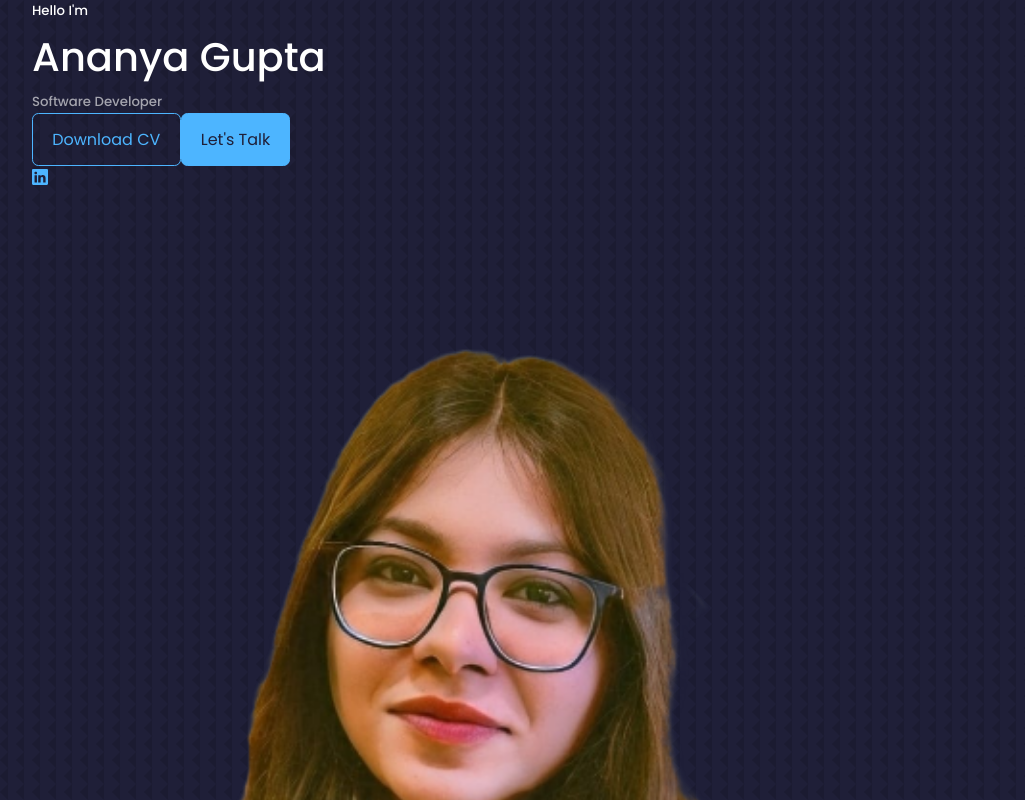
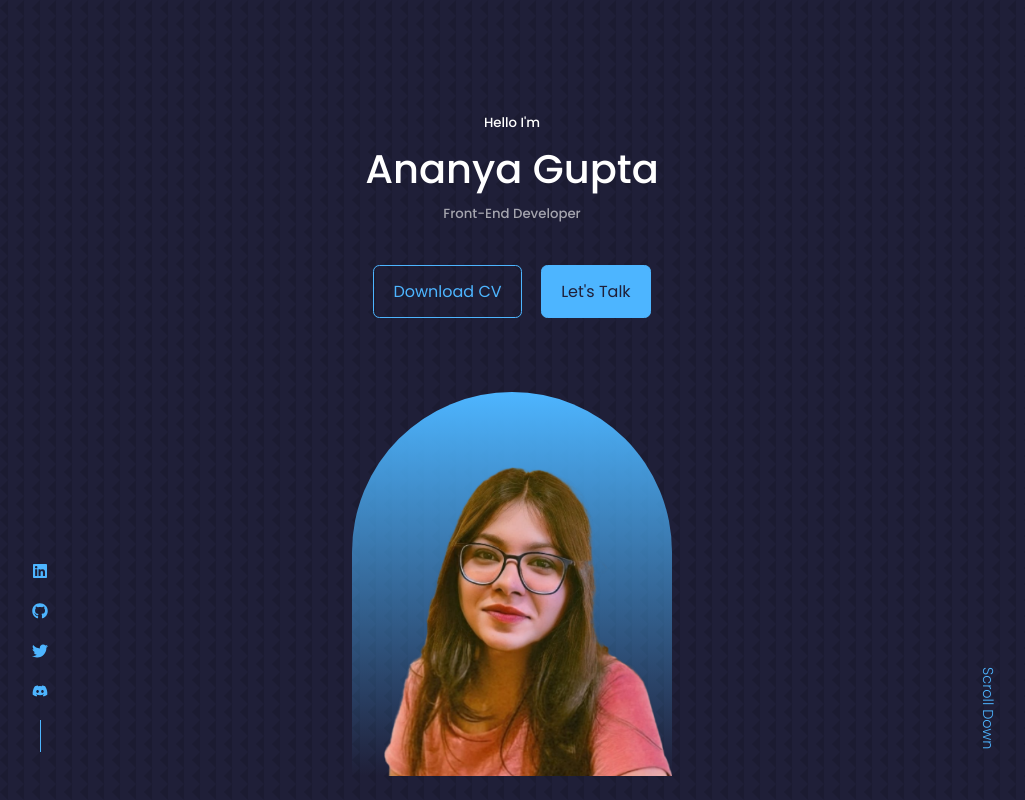
Before and after one commit to ananya-gta/my-portfolio-website, a React (Create React App) app: page / in a window 1280 px wide. Shown: the top 800 px of the page, without its empty margins (128-1153 px from the left). Built offline with nearby package versions, Linux system fonts and the light colour scheme.

Commit message:
Header of the portfolio is finished

```diff
--- a/src/components/header/Header.jsx
+++ b/src/components/header/Header.jsx
@@ -1,7 +1,7 @@
 import React from 'react'
 import './header.css'
 import CTA from './CTA'
-import ME from '../../assests/me.png'
+import ME from '../../assests/me1.png'
 import HeaderSocials from './HeaderSocials'
 
 const Header = () => {
@@ -10,7 +10,7 @@ const Header = () => {
       <div className="container header__container">
         <h5>Hello I'm</h5>
         <h1>Ananya Gupta</h1>
-        <h5 className="text-light">Software Developer</h5>
+        <h5 className="text-light">Front-End Developer</h5>
         <CTA />
 
         <HeaderSocials />
--- a/src/components/header/HeaderSocials.jsx
+++ b/src/components/header/HeaderSocials.jsx
@@ -1,13 +1,13 @@
 import React from 'react'
-import {BsLinkedin} from 'react-icons/bs'
+import {FaLinkedin, FaGithub, FaTwitter, FaDiscord} from 'react-icons/fa'
 
 const HeaderSocials = () => {
   return (
     <div className="header__socials">
-        <a href="https://www.linkedin.com/in/ananya-gupta-1902/" target='_blank'><BsLinkedin /></a>
-        <a href="https://github.com/ananya-gta" target='_blank'></a>
-        <a href="https://twitter.com/ananya_192" target='_blank'></a>
-        <a href="https://discord.com/users/864127704231968789" target='_blank'></a>
+        <a href="https://www.linkedin.com/in/ananya-gupta-1902/" target='_blank'><FaLinkedin /></a>
+        <a href="https://github.com/ananya-gta" target='_blank'><FaGithub /></a>
+        <a href="https://twitter.com/ananya_192" target='_blank'><FaTwitter/></a>
+        <a href="https://discord.com/users/864127704231968789" target='_blank'><FaDiscord/></a>
     </div>
   )
 }
--- a/src/components/header/header.css
+++ b/src/components/header/header.css
@@ -0,0 +1,80 @@
+header {
+    height: 100vh;
+    padding-top: 7rem;
+    overflow: hidden;
+}
+
+.header__container {
+    text-align: center;
+    height: 100%;
+    position: relative;
+}
+
+/* === CTA ===== */
+.cta {
+    margin-top: 2.5rem;
+    display: flex;
+    gap: 1.2rem;
+    justify-content: center;
+}
+
+/* ====== HEADER SOCIALS ====== */
+.header__socials {
+    display: flex;
+    flex-direction: column;
+    align-items: center;
+    gap: 0.8rem ;
+    position: absolute;
+    left: 0;
+    bottom: 3rem;
+}
+
+.header__socials::after {
+    content: "";
+    width: 1px;
+    height: 2rem;
+    background: var(--color-primary);
+}
+
+/* ============= PHOTO ======= */
+.me {
+    background: linear-gradient(var(--color-primary), transparent);
+    width: 20rem;
+    height: 24rem;
+    position: absolute;
+    left: calc(50% - 10rem);
+    top: calc(50% - 14rem);
+    margin-top: 10rem;
+    border-radius: 12rem 12rem 0 0;
+    overflow: hidden;
+    padding: 4.5rem 0rem 0rem 0rem;
+  }
+
+/* ===========SCROLL DOWN ============ */
+.scroll__down{
+    position: absolute;
+    right: -2.3rem;
+    bottom: 5rem;
+    transform: rotate(90deg);
+    font-weight: 300;
+    font-size: 0.9rem;
+}
+
+/* ========== MEDIA QUERIES (MEDIUM SCREEN DEVICES) TABLETS ============ */
+@media screen and (max-width: 1024px){
+  header {
+    height: 68vh;
+  }
+}
+
+/* ========== MEDIA QUERIES (SMALL SCREEN DEVICES) MOBILE PHONES ============ */
+@media screen and (max-width: 600PX){
+  header {
+    height: 100vh;
+  }
+
+  .header__socials,
+  .scroll__down {
+    display: none;
+  }
+}
```
Also changed, not shown: src/assests/me1.png (added), src/assests/me2.png (added).
